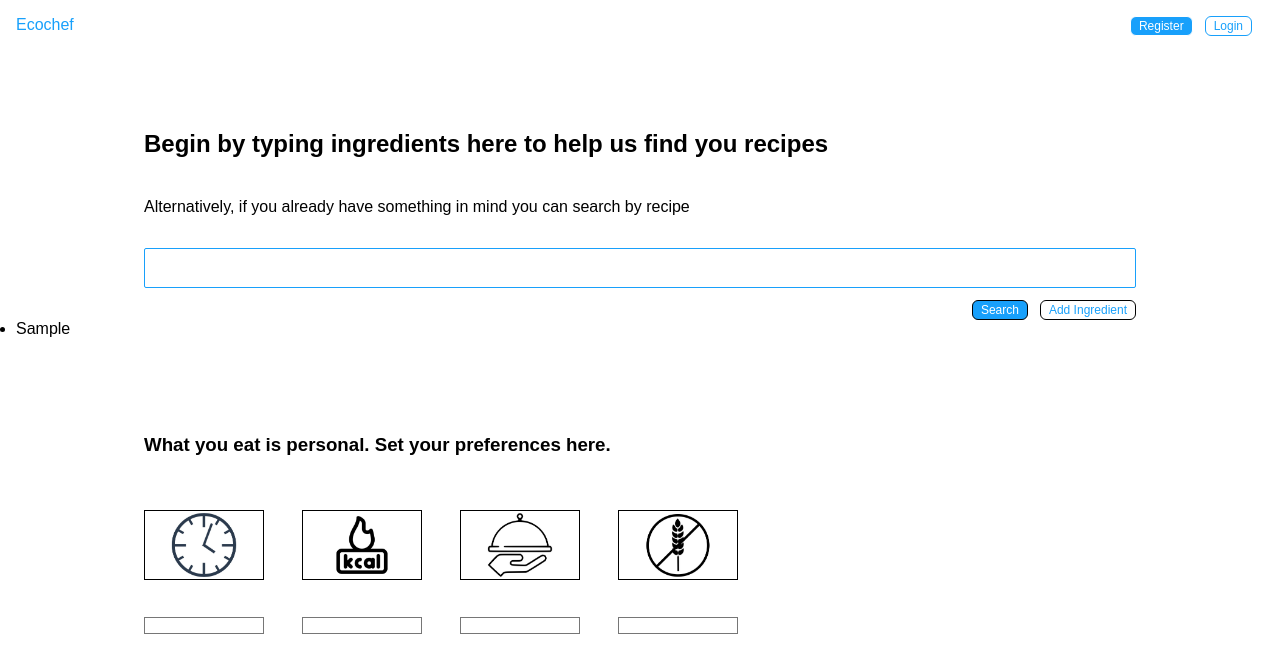
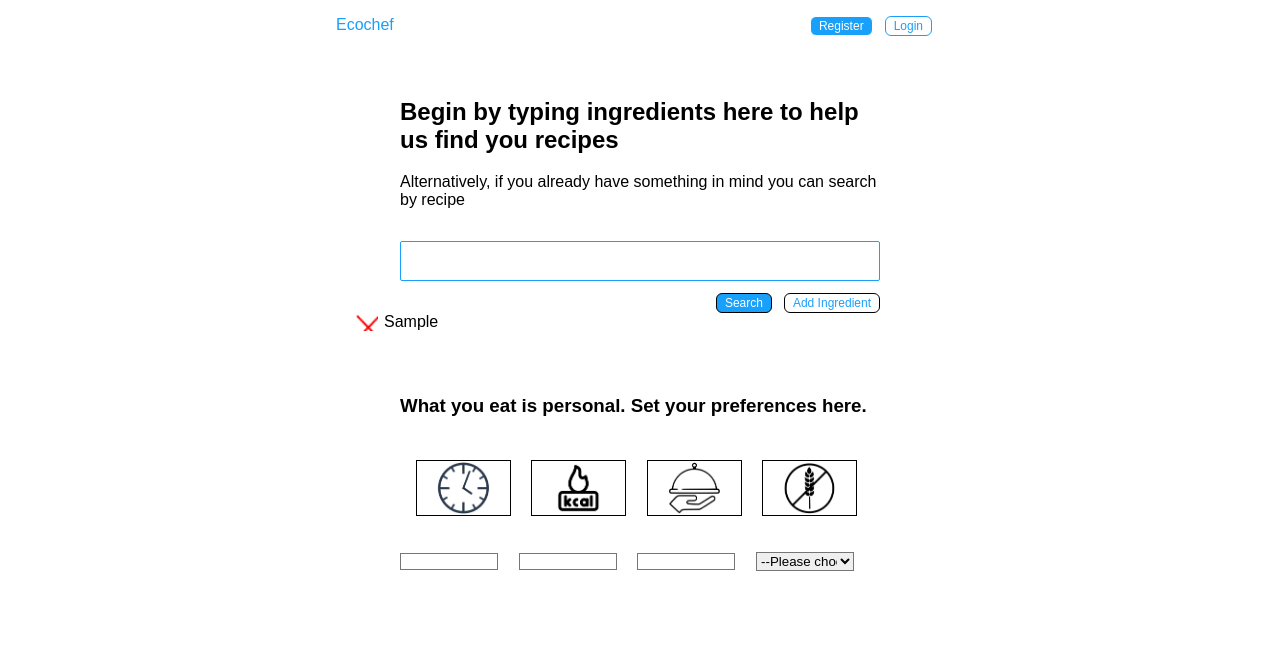
Before and after one commit to TingeOGinge/INSE-2C, a website: page front-end/index.html in a window 1280 px wide. Both pictures are taken after typing "Sample" into the empty fields and a click on the button "Add Ingredient". Drawn offline with Linux system fonts and the light colour scheme.

Commit message:
adds dropdown, centers page and remove bullets to list items

```diff
--- a/front-end/index.html
+++ b/front-end/index.html
@@ -26,7 +26,6 @@
     <ul id="ingredient">
     </ul>
 
-
     <aside id=detail>
       <h3>What you eat is personal. Set your preferences here.</h3>
     </aside>
@@ -42,7 +41,13 @@
         <input id=time type=text autofocus autocomplete=off>
         <input id=cal type=text autofocus autocomplete=off>
         <input id=serve type=text autofocus autocomplete=off>
-        <input id=diet type=dropdown autofocus autocomplete=off>
+        <select name="dietaryreqs" id="diet">
+          <option value="">--Please choose an option--</option>
+          <option value="vegetarian">Vegetarian</option>
+          <option value="gluten-free">Gluten-Free</option>
+          <option value="vegan">Vegan</option>
+          <option value="dairy-free">Dairy-Free</option>
+        </select>
     </div>
 
   <script src="client-side.js"> </script>
--- a/front-end/style.css
+++ b/front-end/style.css
@@ -37,11 +37,20 @@
   }
 }
 
+html {
+    display: table;
+    margin: auto;
+}
+
 body {
   background: var(--bg);
   color: var(--fg);
   width: 100vw;
   height: 100vh;
+  max-width: 40rem;
+
+  display: table-cell;
+  vertical-align:top;
 }
 
 body>* {
@@ -119,6 +128,20 @@ header * {
   margin-right: 0em;
 }
 
+
+ul {
+  padding-left: 2rem;
+  list-style-type: none;
+}
+
+ul li {
+  padding-left: 2rem;
+  background-image: url(media/remove.png);
+  background-position: 0 0;
+  background-size: 1.6rem 1.6rem;
+  background-repeat: no-repeat;
+}
+
 #usrSelection{
   width: 18%;
   margin-top: 2%;
```
Also changed, not shown: front-end/media/remove.png (added).
